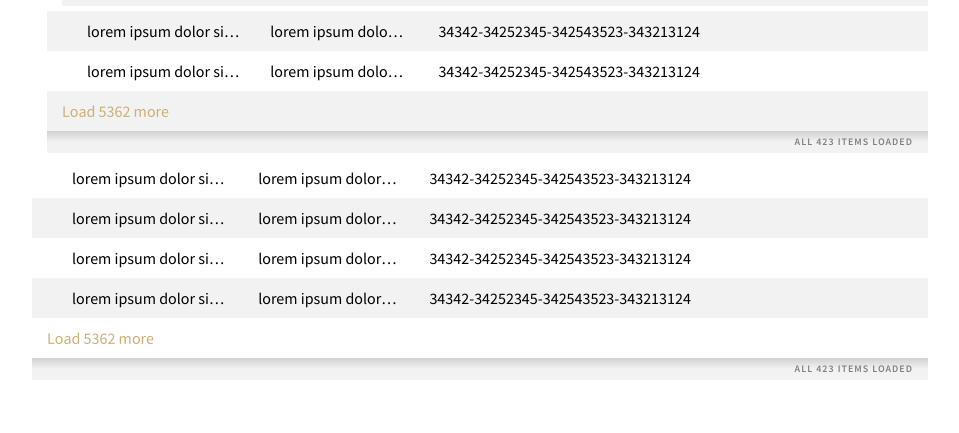
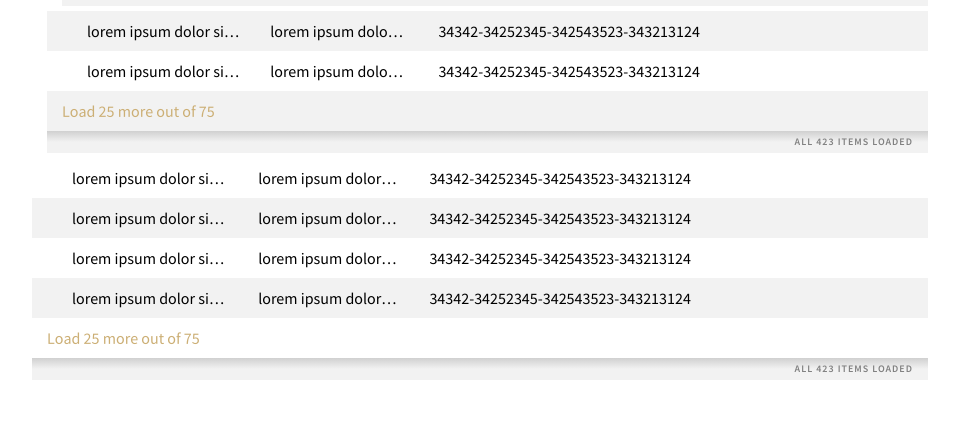
Before and after one commit to lordblendi/tracker-mockup, a Jekyll site: the page built from pages/itembox.html, in a window 1280 px wide. Shown: the part 806-1239 px from the top of the page, without its empty margins (160-1119 px from the left). Built offline with Jekyll 4.4.1, drawn with Linux system fonts in a browser that asks for light colours; nearby versions of some CDN libraries; comment, search, counter and statistics services are not loaded.

Commit message:
Load more button: changed numbers and text

```diff
--- a/_includes/blocks/popup/ms-load-more.html
+++ b/_includes/blocks/popup/ms-load-more.html
@@ -1,7 +1,7 @@
 <ul class="itemBox__row itemBox__row--item itemBox__row--action">
   <li class="itemBox__cell itemBox__cell--action">
     <div class="itemBox__cellInner">
-      <div class="itemBox__action">Load <span>5362</span> more</div>
+      <div class="itemBox__action">Load <span>25</span> more out of 75</div>
     </div>
   </li>
 </ul>
```
